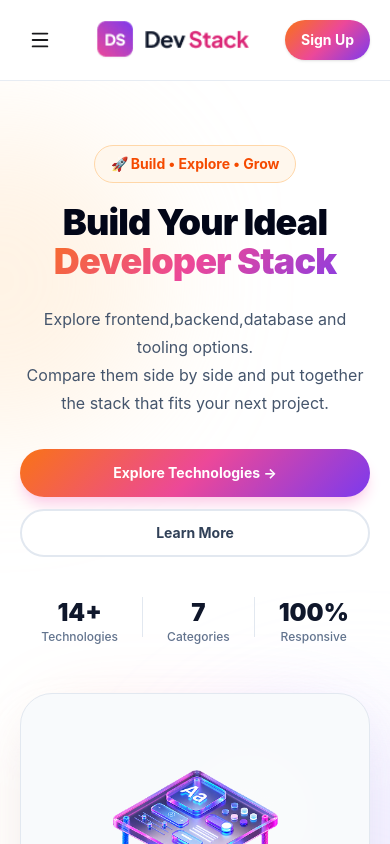
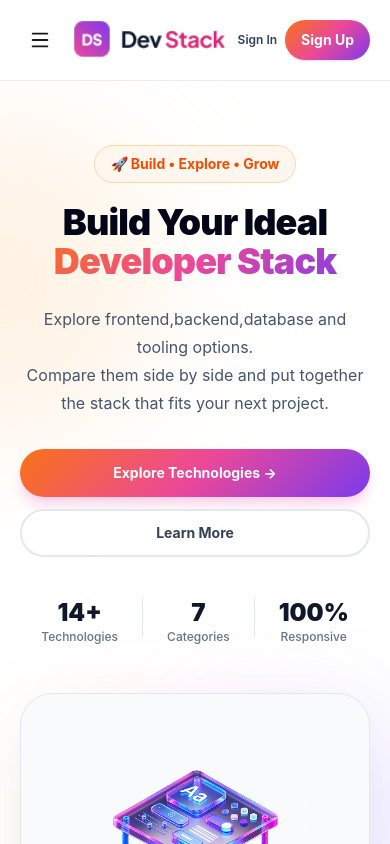
Before and after one commit to mrinal-kanti-apon/dev-stack-builder, a React (Vite) app: page / in a window 390 px wide. Shown: the top 844 px of the page. Built offline with nearby package versions, Linux system fonts and the light colour scheme.

Commit message:
improve responsive navbar

```diff
--- a/src/components/Navbar.tsx
+++ b/src/components/Navbar.tsx
@@ -57,7 +57,7 @@ export default function Navbar() {
         <div className="flex items-center gap-2 sm:gap-3">
           <button
             type="button"
-            className="hidden text-sm font-semibold text-slate-700 transition hover:text-slate-950 sm:block"
+            className="text-xs font-semibold text-slate-700 transition hover:text-slate-950 sm:text-sm"
           >
             Sign In
           </button>
```
